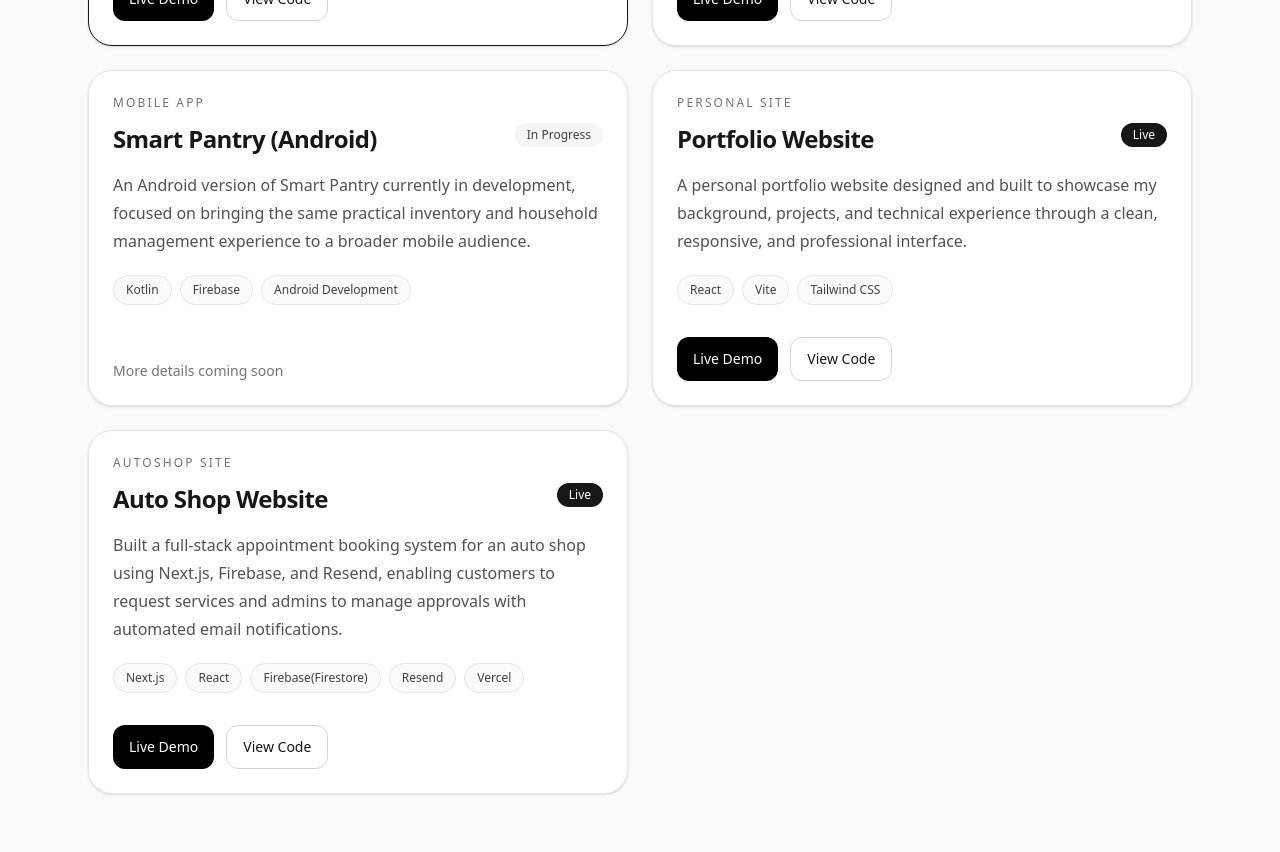
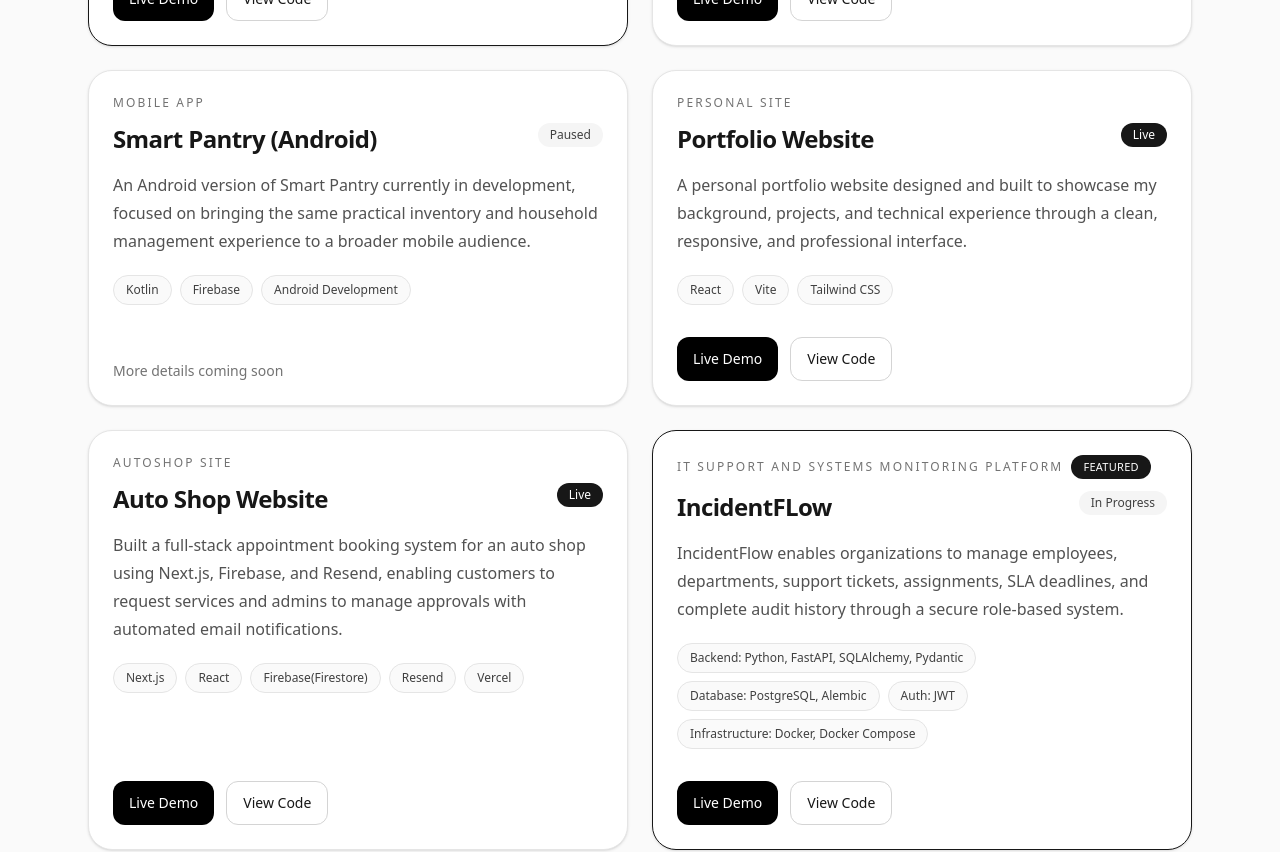
Before and after one commit to nii-here/my-portfolio, a React (Vite) app: page /projects in a window 1280 px wide. Shown: the part 1200-2052 px from the top of the page. Built offline with nearby package versions, Linux system fonts and the light colour scheme.

Commit message:
Added a project

```diff
--- a/src/data/projects.js
+++ b/src/data/projects.js
@@ -29,7 +29,7 @@ export const projects = [
 
   {
     title: "Smart Pantry (Android)",
-    status: "In Progress",
+    status: "Paused",
     featured: false,
     category: "Mobile App",
     summary:
@@ -68,4 +68,18 @@ export const projects = [
       code: "https://github.com/nii-here/Kare-bear-auto-shop",
     },
   },
+
+  {
+    title: "IncidentFLow",
+    status: "In Progress",
+    featured: true,
+    category: "IT support and systems monitoring platform",
+    summary:
+      "IncidentFlow enables organizations to manage employees, departments, support tickets, assignments, SLA deadlines, and complete audit history through a secure role-based system.",
+    tech: ["Backend: Python, FastAPI, SQLAlchemy, Pydantic", "Database: PostgreSQL, Alembic", "Auth: JWT", "Infrastructure: Docker, Docker Compose"],
+    links: {
+      demo: "TBA",
+      code: "https://github.com/nii-here/IncidentFlow",
+    },
+  },
 ];
```
